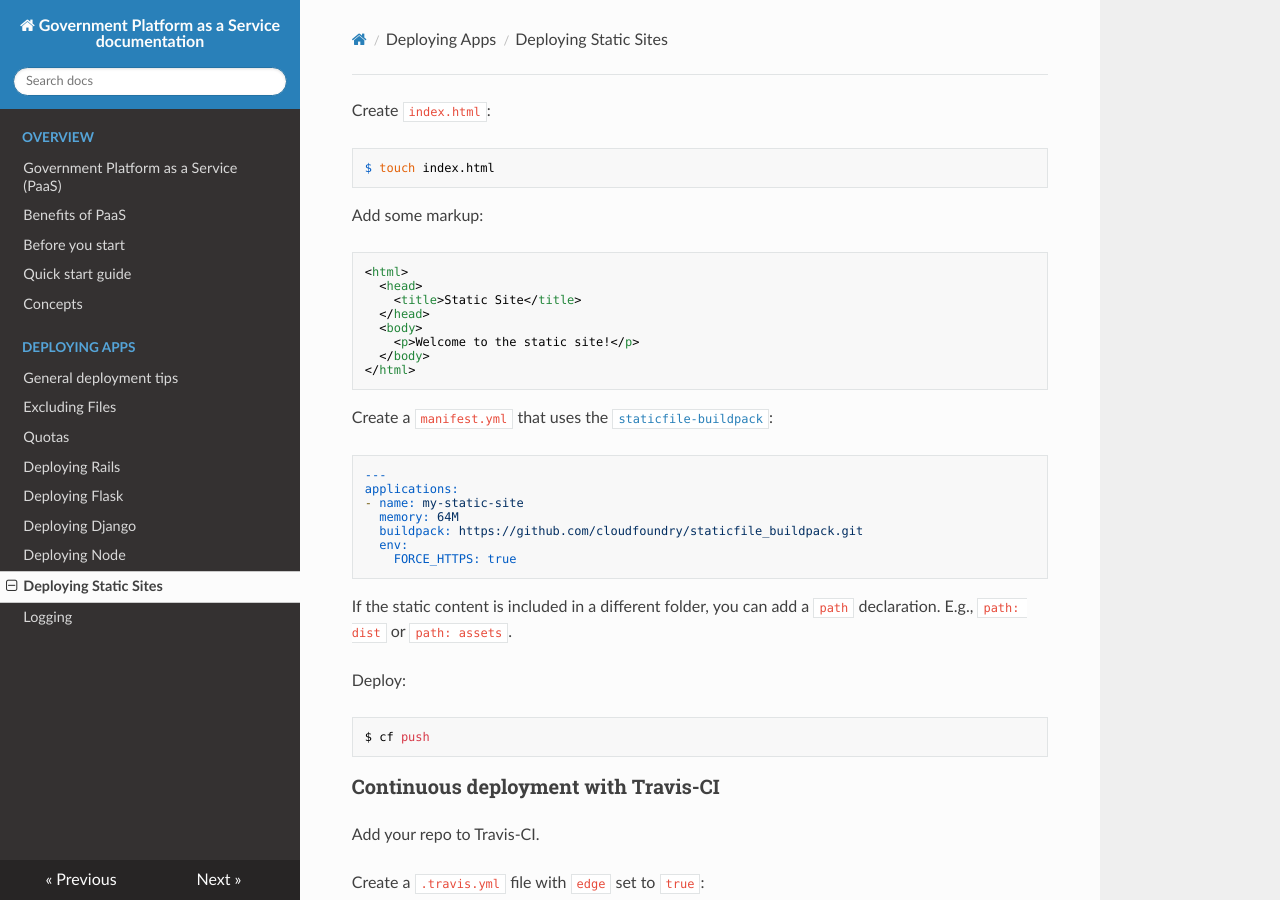
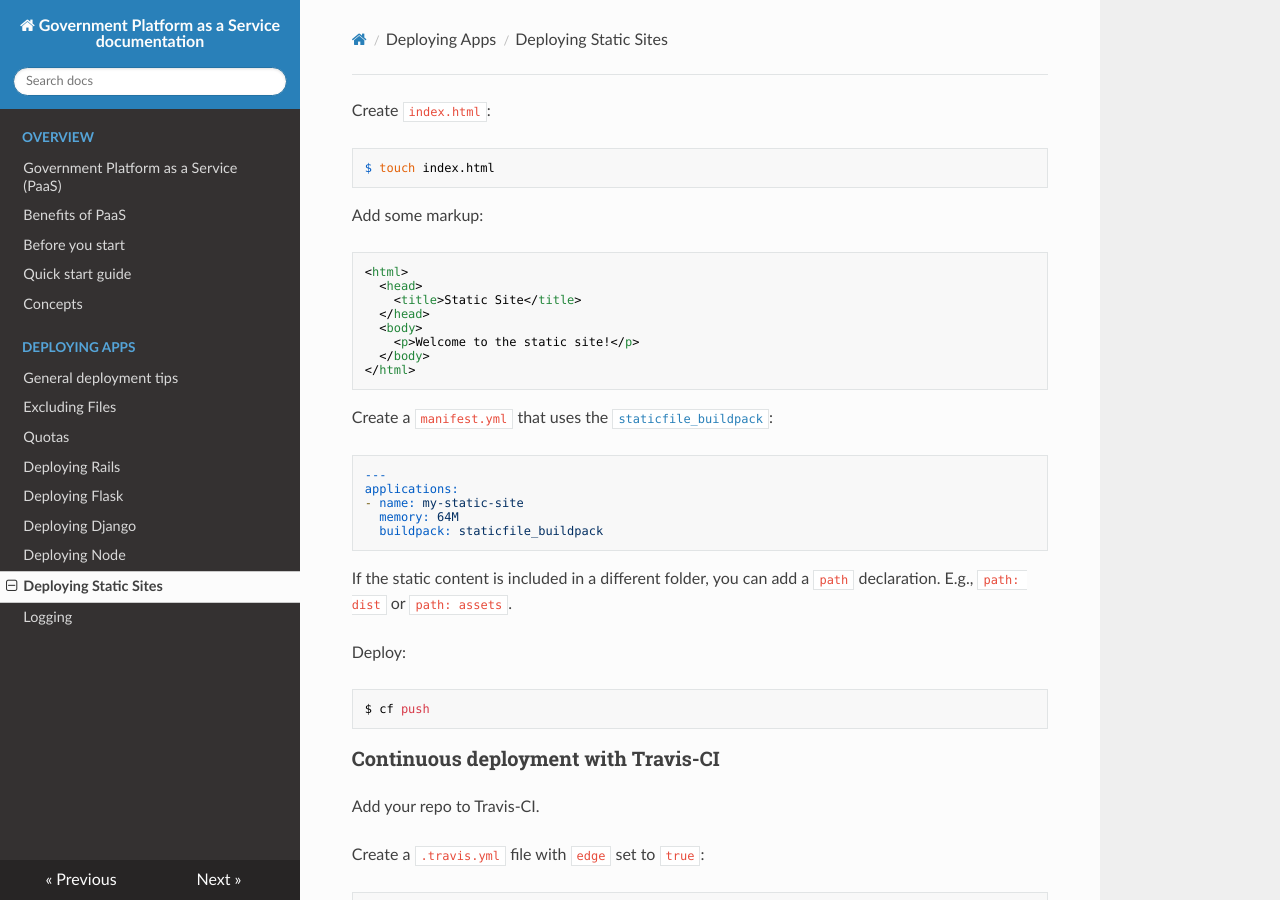
Before and after one commit to alphagov/paas-developer-docs, an MkDocs documentation site: the page built from docs/deploying_apps/deploying_static_sites.md, in a window 1280 px wide and 900 px high. Built offline with MkDocs 1.6.1, drawn with Linux system fonts in a browser that asks for light colours; nearby versions of some CDN libraries; old or Windows-style settings are respelled for this version of MkDocs.

Commit message:
Correct manifest format
Do not use buildpack URL, just name.

No need to force HTTPS in the manifest as this is enforced anyway

Clarify that you need to use https:// to reach your site (there's no
redirect from http://)

````diff
--- a/docs/deploying_apps/deploying_static_sites.md
+++ b/docs/deploying_apps/deploying_static_sites.md
@@ -17,16 +17,14 @@ Add some markup:
 </html>
 ```
 
-Create a `manifest.yml` that uses the [`staticfile-buildpack`](https://github.com/cloudfoundry/staticfile-buildpack):
+Create a `manifest.yml` that uses the [`staticfile_buildpack`](https://github.com/cloudfoundry/staticfile-buildpack):
 
 ```yml
 ---
 applications:
 - name: my-static-site
   memory: 64M
-  buildpack: https://github.com/cloudfoundry/staticfile_buildpack.git
-  env:
-    FORCE_HTTPS: true
+  buildpack: staticfile_buildpack
 ```
 
 If the static content is included in a different folder, you can add a `path` declaration. E.g., `path: dist` or `path: assets`.
````
Also changed, not shown: docs/deploying_apps/deploying_django.md (+2 -2 lines), docs/deploying_apps/deploying_flask.md (+1 -1 lines), docs/deploying_apps/index.md (+1 -1 lines).
